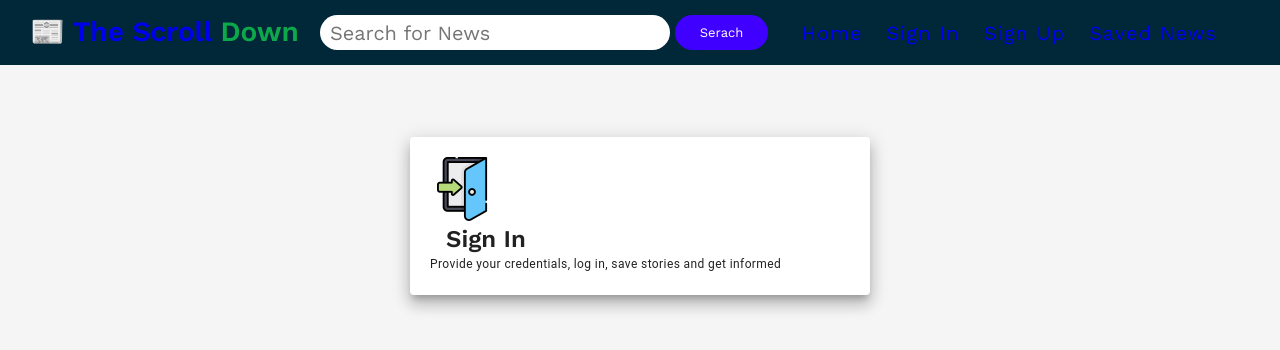
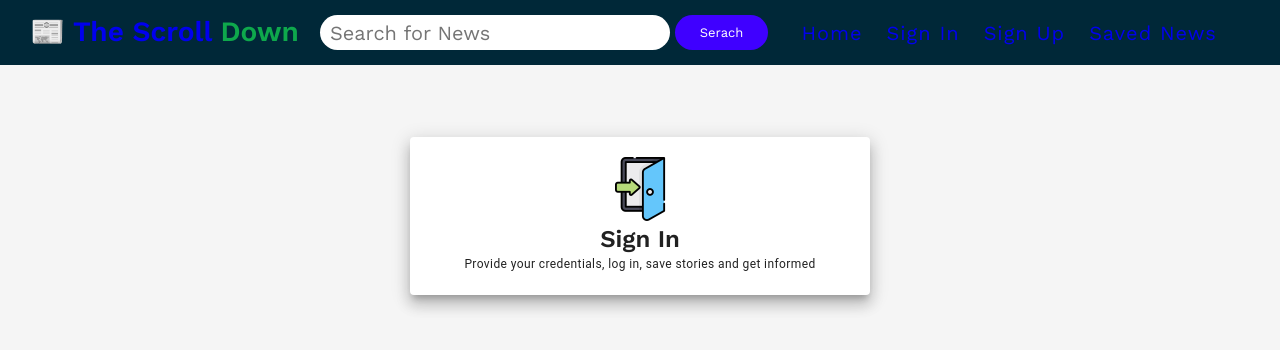
Before and after one commit to willdarkins/the_scroll_down, a React (Create React App) app: page /signin in a window 1280 px wide. Shown: the top 350 px of the page. Built offline with nearby package versions, Linux system fonts and the light colour scheme.

Commit message:
centered everything in the header... looks better now.

```diff
--- a/src/pages/SignIn.js
+++ b/src/pages/SignIn.js
@@ -3,15 +3,17 @@ import { Grid, Paper, Typography } from '@material-ui/core'
 import signinicon from '../images/log-in.png'
 
 function SignIn() {
-  const paperStyles ={padding: 20, width: 460, margin: '4.5rem auto'}
+  const paperStyles = { padding: 20, width: 460, margin: '4.5rem auto' }
   const headerStyle = { margin: '0 1rem' }
   return (
     <>
       <Grid>
         <Paper elevation={10} style={paperStyles}>
+          <Grid align='center'>
             <img src={signinicon} alt='Sign In icon' />
             <h2 style={headerStyle}>Sign In</h2>
             <Typography variant='caption'>Provide your credentials, log in, save stories and get informed</Typography>
+          </Grid>
         </Paper>
       </Grid>
     </>
```
Lines whose indentation alone changed are shown as unchanged.
